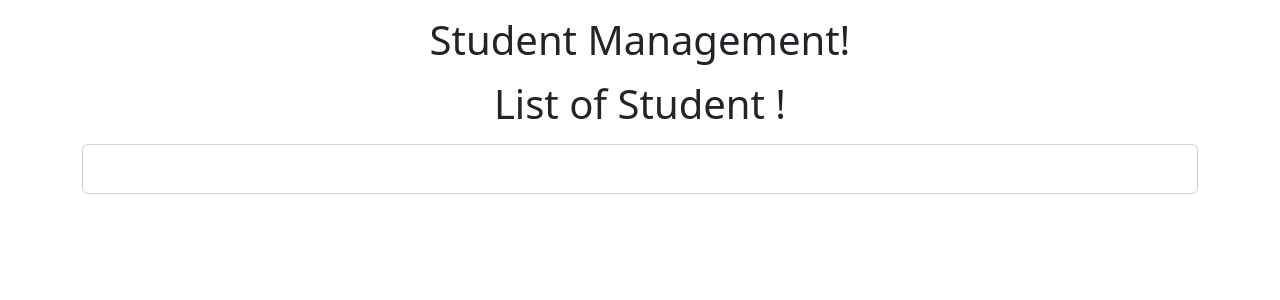
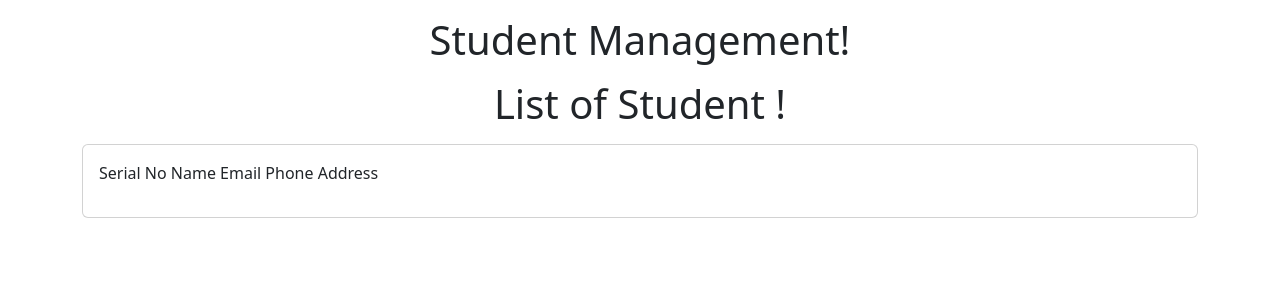
Before and after one commit to devsharifmahmud/std_manage, a Django app: page /std/ in a window 1280 px wide. Shown: the part 56-356 px from the top of the page. Run offline with Django 5.2, Linux system fonts and the light colour scheme.

Commit message:
Update code

```diff
--- a/std/views.py
+++ b/std/views.py
@@ -2,7 +2,8 @@ from django.shortcuts import render,redirect
 from .models import Student
 # Create your views here.
 def home(request):
-    return render(request, 'std/home.html', {})
+    std = Student.objects.all()
+    return render(request, 'std/home.html', {'std':std})
 
 def std_add(request):
     if request.method == 'POST':
--- a/templates/std/home.html
+++ b/templates/std/home.html
@@ -16,7 +16,15 @@
                 <div class="card">
                     <div class="card-body">
                         <div class="table">
-
+                            <thead>
+                            <tr>
+                                <th>Serial No</th>
+                                <th>Name</th>
+                                <th>Email</th>
+                                <th>Phone</th>
+                                <th>Address</th>
+                            </tr>
+                            </thead>
                         </div>
                     </div>
                 </div>
```
